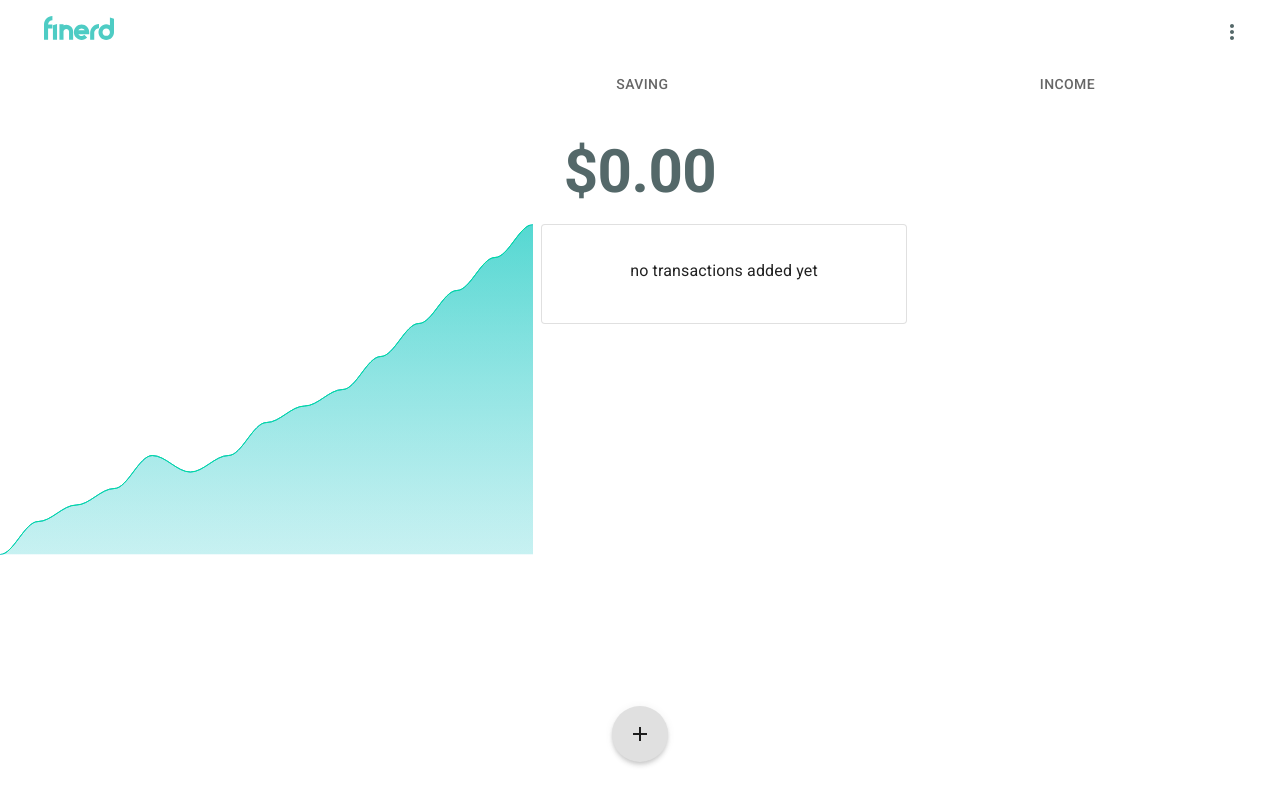
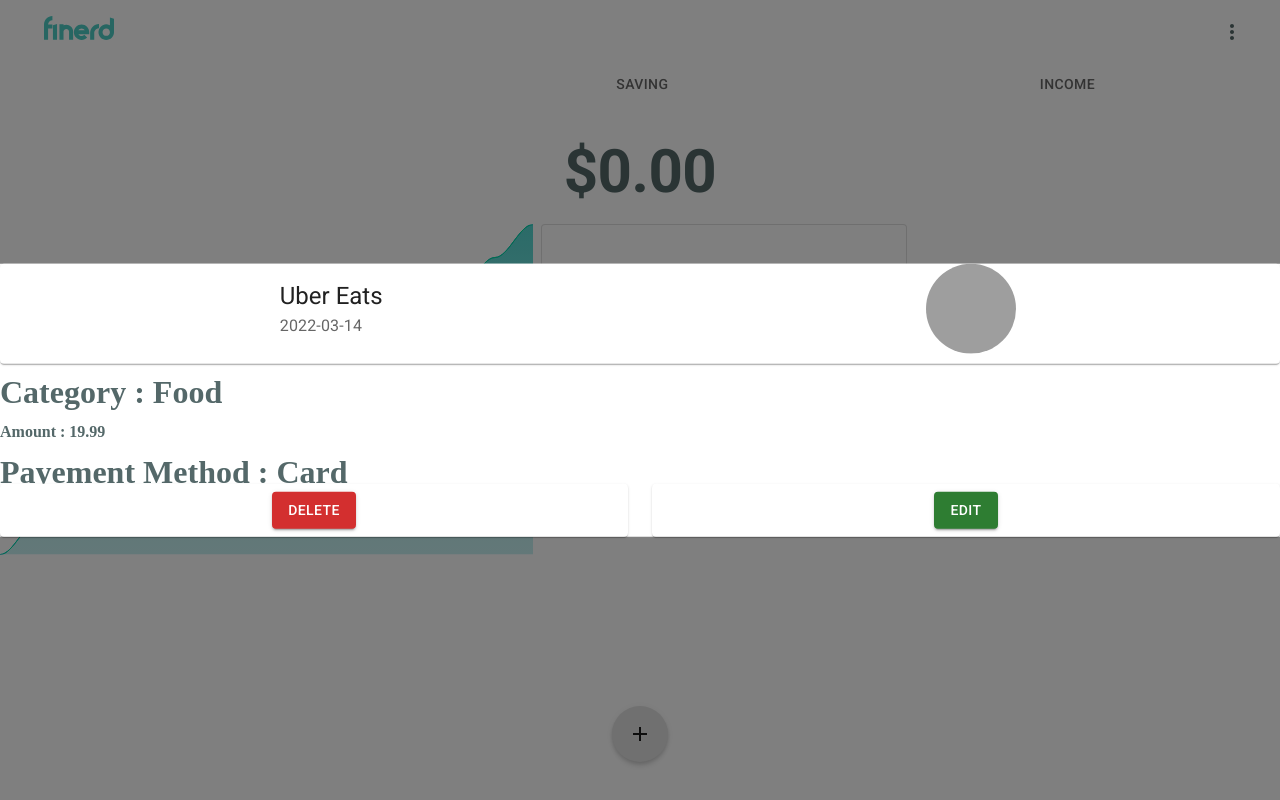
Before and after one commit to tchapsdev/finerd, a Next.js app: page / in a window 1280 px wide. Both pictures are taken after a click on the button 640 px from the left and 734 px from the top of the page. Built offline with nearby package versions, Linux system fonts and the light colour scheme; grey boxes are pictures that could not be loaded.

Commit message:
open transactions modal

```diff
--- a/src/components/panels/Panel.tsx
+++ b/src/components/panels/Panel.tsx
@@ -1,4 +1,10 @@
-import { ReactNode } from 'react';
+import AddIcon from '@mui/icons-material/Add';
+import { AppBar, Fab, Toolbar } from '@mui/material';
+import { styled } from '@mui/material/styles';
+import React, { ReactNode, useContext } from 'react';
+
+import variables from '../../../styles/variables.module.scss';
+import { actions, Context } from '../../context/Context';
 
 interface TabPanelProps {
 	children?: ReactNode;
@@ -6,10 +12,27 @@
 	value: number;
 }
 
+const FloatingButton = styled(Fab)({
+	boxShadow: '0px 2px 4px -1px rgba(0,0,0,0.12), 0px 4px 5px 0px rgba(0,0,0,0.10), 0px 1px 10px 0px rgba(0,0,0,0.06)',
+	color: variables.secondaryDark,
+	left: 0,
+	margin: '0 auto',
+	position: 'absolute',
+	right: 0,
+	top: -30,
+	zIndex: 1,
+});
+
 export const Panel = (props: TabPanelProps) => {
 	const { children, value, index, ...other } = props;
+	const { dispatch } = useContext(Context);
+
+	const openTransactionModal = () => {
+		dispatch({ data: true, type: actions.SET_IS_TRANSACTION_MODAL_OPENED });
+	};
 
 	return (
+		<>
 			<div
 				role="tabpanel"
 				hidden={value !== index}
@@ -19,5 +42,13 @@
 			>
 				{value === index && <>{children}</>}
 			</div>
+			<AppBar position="fixed" color="inherit" elevation={0} sx={{ bottom: 0, boxShadow: 'none', top: 'auto' }}>
+				<Toolbar>
+					<FloatingButton aria-label="add" onClick={openTransactionModal}>
+						<AddIcon />
+					</FloatingButton>
+				</Toolbar>
+			</AppBar>
+		</>
 	);
 };
--- a/src/components/transactions/transactionInfo/TransactionInfo.tsx
+++ b/src/components/transactions/form/TransactionForm.tsx
@@ -17,7 +17,7 @@
 	Payementmethod: 'Card',
 };
 
-export const TransactionInfo = () => (
+export const TransactionForm = () => (
 	<Box sx={{ width: '100%' }}>
 		<Stack spacing={2}>
 			<Card sx={{ display: 'flex', justifyContent: 'space-around' }}>
--- a/src/components/transactions/list/TransactionList.tsx
+++ b/src/components/transactions/list/TransactionList.tsx
@@ -1,8 +1,10 @@
 import { Box, Card, CardActionArea, CardContent, CardMedia, Grid, Paper, styled, Typography } from '@mui/material';
 import { lowerCase, truncate, upperCase } from 'lodash';
+import { useContext } from 'react';
 
 import variables from '../../../../styles/variables.module.scss';
 import { Transaction } from '../../../../types/@finerd';
+import { actions, Context, setCurrentTransaction } from '../../../context/Context';
 
 const EmptyCard = styled(Paper)({
 	backgroundColor: variables.secondaryFaded4,
@@ -10,7 +12,6 @@
 	textAlign: 'center',
 });
 
-// todo: add onClick handler to open edit transaction dialog
 export const TransactionList = ({ transactions }: { transactions: Transaction[] }) => {
 	if (!transactions.length) {
 		return (
@@ -26,11 +27,22 @@
 		);
 	}
 
+	const { dispatch } = useContext(Context);
+
+	const openTransactionModal = (transaction: Transaction) => {
+		dispatch({ data: true, type: actions.SET_IS_TRANSACTION_MODAL_OPENED });
+		dispatch(setCurrentTransaction(transaction));
+	};
+
 	return (
 		<Grid container alignItems="center" justifyContent="space-between" sx={{ pb: 13, px: 1, rowGap: 2 }}>
 			{transactions.map(transaction => (
 				<Grid item xs={12} md={6} key={`${transaction.type}-transaction-${transaction.id}`}>
-					<CardActionArea>
+					<CardActionArea
+						onClick={() => {
+							openTransactionModal(transaction);
+						}}
+					>
 						<Card variant="outlined" sx={{ display: 'flex', flexDirection: 'row', width: 'inherit' }}>
 							<CardMedia
 								component="img"
--- /dev/null
+++ b/src/components/transactions/modal/TransactionModal.tsx
@@ -0,0 +1,33 @@
+import { Box, Modal } from '@mui/material';
+import { useContext } from 'react';
+
+import { actions, Context } from '../../../context/Context';
+import { TransactionForm } from '../form/TransactionForm';
+
+const style = {
+	bgcolor: 'background.paper',
+	left: '50%',
+	position: 'absolute' as const,
+	top: '50%',
+	transform: 'translate(-50%, -50%)',
+	width: '100%',
+};
+
+export const TransactionModal = () => {
+	const {
+		state: { isTransactionModalOpened },
+		dispatch,
+	} = useContext(Context);
+
+	const handleClose = () => {
+		dispatch({ data: false, type: actions.SET_IS_TRANSACTION_MODAL_OPENED });
+	};
+
+	return (
+		<Modal open={isTransactionModalOpened} onClose={handleClose}>
+			<Box sx={style}>
+				<TransactionForm />
+			</Box>
+		</Modal>
+	);
+};
--- a/src/context/Context.tsx
+++ b/src/context/Context.tsx
@@ -7,7 +7,7 @@
 	SET_CURRENT_TRANSACTION: 'set-current-transaction',
 	SET_CURRENT_USER: 'set-current-user',
 	SET_IS_LOADING: 'set-is-loading',
-	SET_STATS_EXPANDED: 'set-stats-expanded',
+	SET_IS_TRANSACTION_MODAL_OPENED: 'set-is-transaction-modal-opened',
 } as const;
 
 declare type ActionKeys = keyof typeof actions;
@@ -23,7 +23,7 @@
 	currentUser?: User;
 	currentPanel?: number;
 	isLoading?: boolean;
-	isStatsExpanded?: boolean;
+	isTransactionModalOpened?: boolean;
 	readonly supportedTransactions: Transaction['type'][];
 };
 
@@ -32,7 +32,7 @@
 export const initialState: ContextStore = {
 	currentPanel: 0,
 	isLoading: false,
-	isStatsExpanded: false,
+	isTransactionModalOpened: false,
 	supportedTransactions: ['expense', 'saving', 'income'],
 };
 
@@ -45,9 +45,9 @@
 		case actions.SET_CURRENT_PANEL:
 			return { ...state, currentPanel: action.data };
 		case actions.SET_IS_LOADING:
-			return { ...state, isLoading: action.data };
-		case actions.SET_STATS_EXPANDED:
-			return { ...state, isStatsExpanded: action.data };
+			return { ...state, isLoading: !!action.data };
+		case actions.SET_IS_TRANSACTION_MODAL_OPENED:
+			return { ...state, isTransactionModalOpened: !!action.data };
 		default:
 			throw new Error(`Unhandled action type: ${action.type}`);
 	}
--- a/src/pages/index.tsx
+++ b/src/pages/index.tsx
@@ -1,24 +1,11 @@
-import AddIcon from '@mui/icons-material/Add';
-import { AppBar, Box, Container, Fab, Grid, Toolbar } from '@mui/material';
-import { styled } from '@mui/material/styles';
+import { Box, Container, Grid } from '@mui/material';
 import React, { useReducer } from 'react';
 
-import variables from '../../styles/variables.module.scss';
 import { Navbar } from '../components/navbar/Navbar';
 import { Panel } from '../components/panels/Panel';
+import { TransactionModal } from '../components/transactions/modal/TransactionModal';
 import { Transactions } from '../components/transactions/Transactions';
 import { ContextProvider, contextReducer, initialState } from '../context/Context';
-
-const StyledFab = styled(Fab)({
-	boxShadow: '0px 2px 4px -1px rgba(0,0,0,0.12), 0px 4px 5px 0px rgba(0,0,0,0.10), 0px 1px 10px 0px rgba(0,0,0,0.06)',
-	color: variables.secondaryDark,
-	left: 0,
-	margin: '0 auto',
-	position: 'absolute',
-	right: 0,
-	top: -30,
-	zIndex: 1,
-});
 
 export const Main = () => {
 	const [state, dispatch] = useReducer<any>(contextReducer, initialState);
@@ -37,19 +24,9 @@
 							<Panel value={currentPanel} index={currentPanel}>
 								<Transactions type={supportedTransactions[currentPanel]} />
 							</Panel>
-							<AppBar
-								position="fixed"
-								color="inherit"
-								elevation={0}
-								sx={{ bottom: 0, boxShadow: 'none', top: 'auto' }}
-							>
-								<Toolbar>
-									{/* todo: add onclick action to open add transaction modal */}
-									<StyledFab aria-label="add">
-										<AddIcon />
-									</StyledFab>
-								</Toolbar>
-							</AppBar>
+						</Grid>
+						<Grid item xs={12}>
+							<TransactionModal />
 						</Grid>
 					</Grid>
 				</Box>
```
Also changed, not shown: src/components/forms/form_transaction.tsx (deleted, +0 -67 lines), 1 other file (tests, documents, lock files or other folders). Lines whose indentation alone changed are shown as unchanged.
